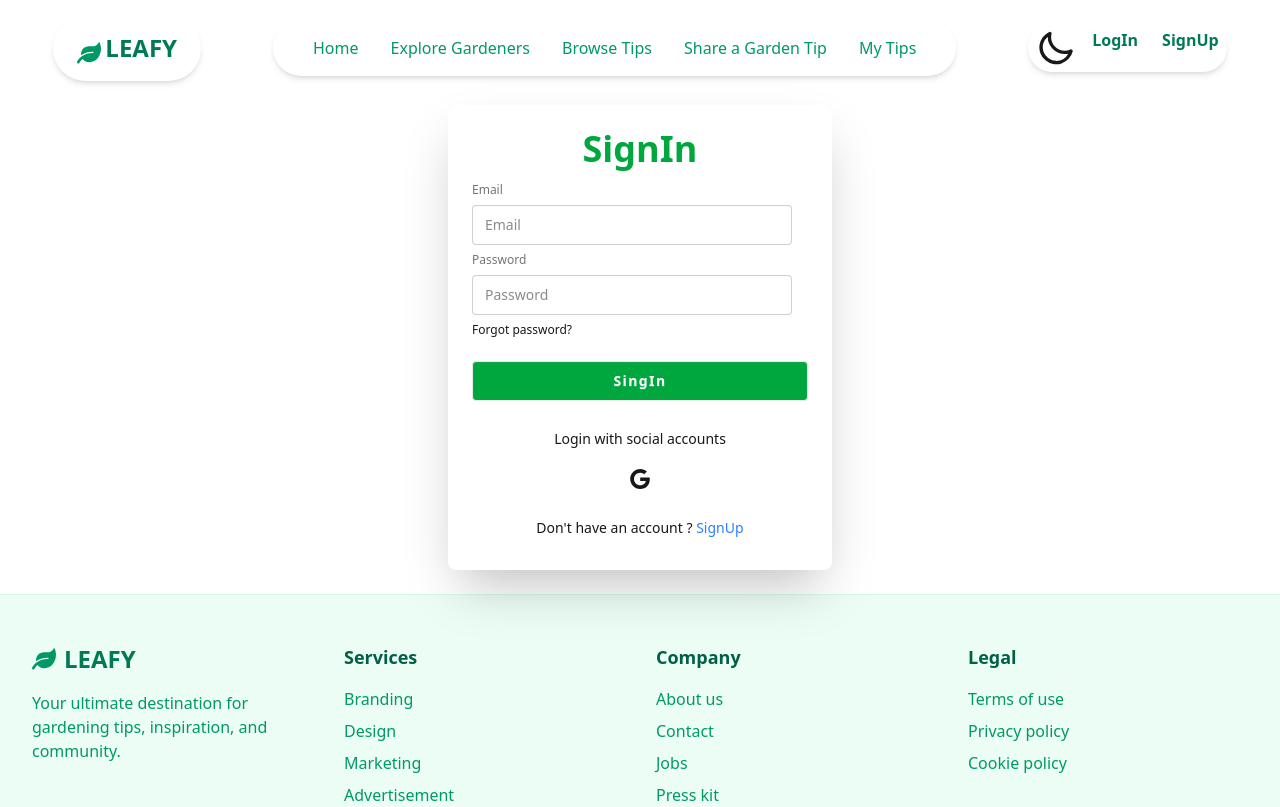
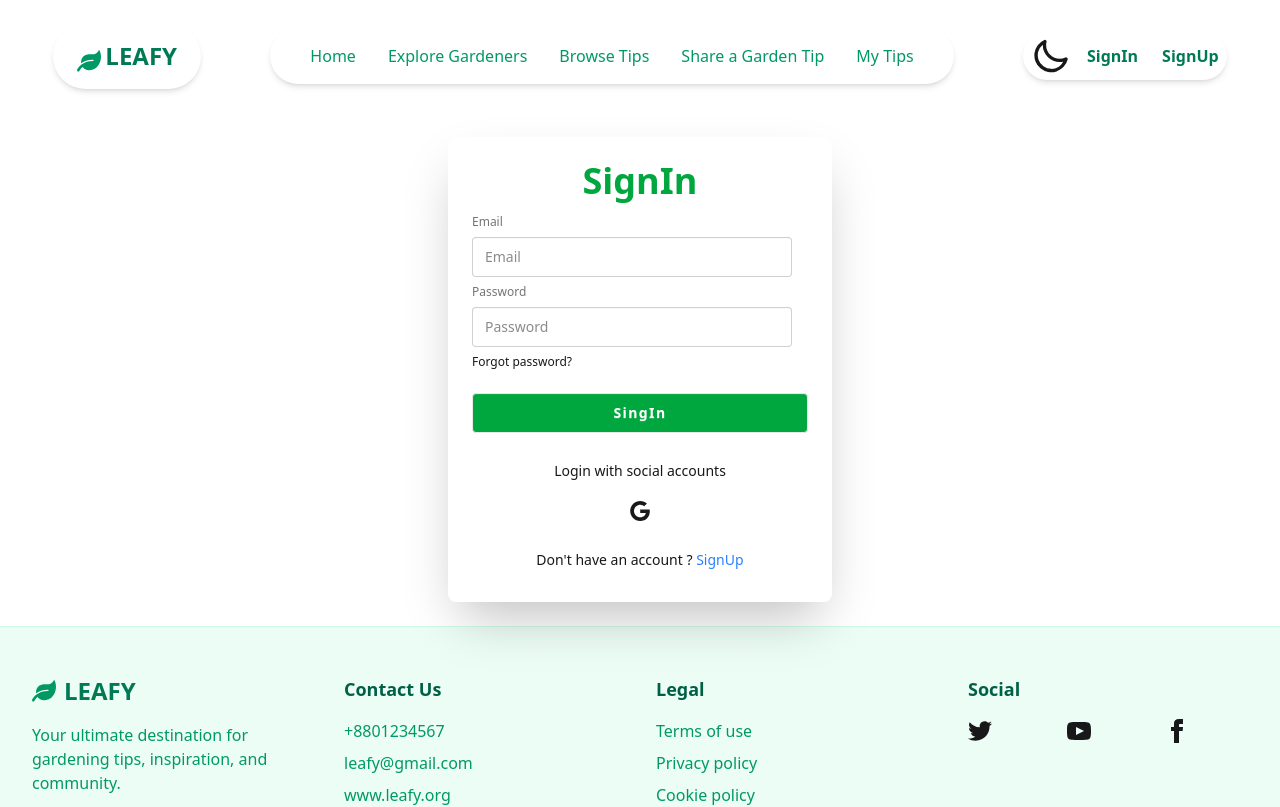
Before and after one commit to Mehedi-Hasan-code/Leafy_client, a React (Vite) app: page /signin in a window 1280 px wide. Shown: the top 807 px of the page. Built offline with nearby package versions, Linux system fonts and the light colour scheme; no server answers.

Commit message:
added private route

```diff
--- a/index.html
+++ b/index.html
@@ -1,5 +1,5 @@
 <!doctype html>
-<html lang="en">
+<html lang="en" data-theme="light">
   <head>
     <meta charset="UTF-8" />
     <link rel="icon" href="/logo.png" />
--- a/src/Private/PrivateRoute.jsx
+++ b/src/Private/PrivateRoute.jsx
@@ -12,7 +12,7 @@
     if (user) {
       return children;
     } else {
-      return <Navigate state={pathname} to="/login" replace />;
+      return <Navigate state={pathname} to="/signin" replace />;
     }
   }
 };
--- a/src/components/common/Footer.jsx
+++ b/src/components/common/Footer.jsx
@@ -16,39 +16,25 @@
             </p>
           </div>
           <nav className="space-y-4">
-            <h6 className="text-lg font-semibold text-emerald-800">Services</h6>
+            <h6 className="text-lg font-semibold text-emerald-800">
+              Contact Us
+            </h6>
             <div className="space-y-2">
               <a className="block text-emerald-600 hover:text-emerald-700 transition-colors duration-300">
-                Branding
+                +8801234567
               </a>
               <a className="block text-emerald-600 hover:text-emerald-700 transition-colors duration-300">
-                Design
+                leafy@gmail.com
               </a>
               <a className="block text-emerald-600 hover:text-emerald-700 transition-colors duration-300">
-                Marketing
+                www.leafy.org
               </a>
               <a className="block text-emerald-600 hover:text-emerald-700 transition-colors duration-300">
-                Advertisement
+                New York, America
               </a>
             </div>
           </nav>
-          <nav className="space-y-4">
-            <h6 className="text-lg font-semibold text-emerald-800">Company</h6>
-            <div className="space-y-2">
-              <a className="block text-emerald-600 hover:text-emerald-700 transition-colors duration-300">
-                About us
-              </a>
-              <a className="block text-emerald-600 hover:text-emerald-700 transition-colors duration-300">
-                Contact
-              </a>
-              <a className="block text-emerald-600 hover:text-emerald-700 transition-colors duration-300">
-                Jobs
-              </a>
-              <a className="block text-emerald-600 hover:text-emerald-700 transition-colors duration-300">
-                Press kit
-              </a>
-            </div>
-          </nav>
+
           <nav className="space-y-4">
             <h6 className="text-lg font-semibold text-emerald-800">Legal</h6>
             <div className="space-y-2">
@@ -60,6 +46,44 @@
               </a>
               <a className="block text-emerald-600 hover:text-emerald-700 transition-colors duration-300">
                 Cookie policy
+              </a>
+            </div>
+          </nav>
+          <nav className='flex flex-col gap-4'>
+            <h6 className="text-lg font-semibold text-emerald-800">Social</h6>
+            <div className="grid grid-flow-col gap-4">
+              <a>
+                <svg
+                  xmlns="http://www.w3.org/2000/svg"
+                  width="24"
+                  height="24"
+                  viewBox="0 0 24 24"
+                  className="fill-current"
+                >
+                  <path d="M24 4.557c-.883.392-1.832.656-2.828.775 1.017-.609 1.798-1.574 2.165-2.724-.951.564-2.005.974-3.127 1.195-.897-.957-2.178-1.555-3.594-1.555-3.179 0-5.515 2.966-4.797 6.045-4.091-.205-7.719-2.165-10.148-5.144-1.29 2.213-.669 5.108 1.523 6.574-.806-.026-1.566-.247-2.229-.616-.054 2.281 1.581 4.415 3.949 4.89-.693.188-1.452.232-2.224.084.626 1.956 2.444 3.379 4.6 3.419-2.07 1.623-4.678 2.348-7.29 2.04 2.179 1.397 4.768 2.212 7.548 2.212 9.142 0 14.307-7.721 13.995-14.646.962-.695 1.797-1.562 2.457-2.549z"></path>
+                </svg>
+              </a>
+              <a>
+                <svg
+                  xmlns="http://www.w3.org/2000/svg"
+                  width="24"
+                  height="24"
+                  viewBox="0 0 24 24"
+                  className="fill-current"
+                >
+                  <path d="M19.615 3.184c-3.604-.246-11.631-.245-15.23 0-3.897.266-4.356 2.62-4.385 8.816.029 6.185.484 8.549 4.385 8.816 3.6.245 11.626.246 15.23 0 3.897-.266 4.356-2.62 4.385-8.816-.029-6.185-.484-8.549-4.385-8.816zm-10.615 12.816v-8l8 3.993-8 4.007z"></path>
+                </svg>
+              </a>
+              <a>
+                <svg
+                  xmlns="http://www.w3.org/2000/svg"
+                  width="24"
+                  height="24"
+                  viewBox="0 0 24 24"
+                  className="fill-current"
+                >
+                  <path d="M9 8h-3v4h3v12h5v-12h3.642l.358-4h-4v-1.667c0-.955.192-1.333 1.115-1.333h2.885v-5h-3.808c-3.596 0-5.192 1.583-5.192 4.615v3.385z"></path>
+                </svg>
               </a>
             </div>
           </nav>
--- a/src/components/common/Navbar.jsx
+++ b/src/components/common/Navbar.jsx
@@ -3,12 +3,14 @@
 import { CircleUser } from 'lucide-react';
 import { useContext, useState, useEffect } from 'react';
 import { AuthContext } from '../../context/AuthContext';
+import { useTheme } from '../../context/ThemeContext';
 import { toast } from 'react-toastify';
 import { FaLeaf } from 'react-icons/fa';
 import { Tooltip } from 'react-tooltip';
 
 const Navbar = () => {
   const { user, signOutUser } = useContext(AuthContext);
+  const { isDark, toggleTheme } = useTheme();
   const [showLogout, setShowLogout] = useState(false);
 
   // Close logout menu when clicking outside
@@ -37,7 +39,7 @@
   };
 
   return (
-    <div className="flex justify-between items-center p-0 w-11/12 mx-auto mt-4">
+    <div className="flex justify-between items-center p-0 w-11/12 mx-auto py-6">
       {/* nav start */}
       <div className="nav:px-6 nav:py-4 rounded-full flex items-center shadow-md hover:shadow-lg transition-shadow duration-300">
         <div className="dropdown">
@@ -114,11 +116,11 @@
         </ul>
       </div>
       {/* nav end */}
-      <div className="px-2 py-1 rounded-full shadow-md hover:shadow-lg transition-shadow duration-300 flex gap-4">
+      <div className="px-2 py-1 rounded-full shadow-md hover:shadow-lg transition-shadow duration-300 flex gap-4 items-center">
         {/*  */}
         <label className="swap swap-rotate">
           {/* this hidden checkbox controls the state */}
-          <input type="checkbox" />
+          <input type="checkbox" checked={isDark} onChange={toggleTheme} />
 
           {/* sun icon */}
           <svg
@@ -196,7 +198,7 @@
                   to="/signin"
                   className="text-emerald-700 font-semibold hover:text-emerald-800 transition-colors duration-300"
                 >
-                  LogIn
+                  SignIn
                 </NavLink>
               </li>
               <li>
--- a/src/components/home/ActiveGardenersCard.jsx
+++ b/src/components/home/ActiveGardenersCard.jsx
@@ -19,6 +19,7 @@
         <h1 className="text-xl font-bold text-green-800 hover:text-green-600 transition-colors duration-300">
           {name}
         </h1>
+        <p className="font-semibold text-green-700">Status: Active</p>
         <p className="font-semibold text-green-700">{expert_in}</p>
         <div className="flex justify-start gap-3 my-4">
           <div className="bg-green-50 p-2 rounded-full hover:bg-green-200 transition-colors duration-300">
--- /dev/null
+++ b/src/context/ThemeContext.jsx
@@ -0,0 +1,38 @@
+import { createContext, useContext, useEffect, useState } from 'react';
+
+const ThemeContext = createContext();
+
+export const ThemeProvider = ({ children }) => {
+  const [isDark, setIsDark] = useState(() => {
+    const savedTheme = localStorage.getItem('theme');
+    return savedTheme === 'dark';
+  });
+
+  useEffect(() => {
+    if (isDark) {
+      document.documentElement.classList.add('dark');
+      localStorage.setItem('theme', 'dark');
+    } else {
+      document.documentElement.classList.remove('dark');
+      localStorage.setItem('theme', 'light');
+    }
+  }, [isDark]);
+
+  const toggleTheme = () => {
+    setIsDark(!isDark);
+  };
+
+  return (
+    <ThemeContext.Provider value={{ isDark, toggleTheme }}>
+      {children}
+    </ThemeContext.Provider>
+  );
+};
+
+export const useTheme = () => {
+  const context = useContext(ThemeContext);
+  if (context === undefined) {
+    throw new Error('useTheme must be used within a ThemeProvider');
+  }
+  return context;
+};
--- a/src/index.css
+++ b/src/index.css
@@ -3,7 +3,7 @@
   --breakpoint-nav: 1155px;
 }
 @plugin "daisyui" {
-  themes: light;
+  themes: light --default, dark;
 }
 @plugin "daisyui/theme" {
   name: 'light';
--- a/src/layouts/Root.jsx
+++ b/src/layouts/Root.jsx
@@ -1,10 +1,16 @@
 import Navbar from '../components/common/Navbar';
 import Footer from '../components/common/Footer';
 import { Outlet } from 'react-router-dom';
+import { useTheme } from '../context/ThemeContext';
 
 const Root = () => {
+  const { isDark } = useTheme();
+
   return (
-    <div className="flex flex-col min-h-screen max-w-[1440px] mx-auto">
+    <div
+      className={`min-h-screen ${
+        isDark && 'dark bg-gray-600'}`}
+    >
       <Navbar />
       <Outlet />
       <Footer />
--- a/src/main.jsx
+++ b/src/main.jsx
@@ -5,12 +5,15 @@
 import { RouterProvider } from 'react-router';
 import AuthProvider from './context/AuthProvider.jsx';
 import { ToastContainer } from 'react-toastify';
+import { ThemeProvider } from './context/ThemeContext.jsx';
 
 createRoot(document.getElementById('root')).render(
   <StrictMode>
     <AuthProvider>
-      <RouterProvider router={router} />
-      <ToastContainer position="top-center" />
+      <ThemeProvider>
+        <RouterProvider router={router} />
+        <ToastContainer position="top-center" />
+      </ThemeProvider>
     </AuthProvider>
   </StrictMode>
 );
--- a/src/pages/Home.jsx
+++ b/src/pages/Home.jsx
@@ -12,7 +12,7 @@
   const activeGardeners = useLoaderData();
 
   return (
-    <div className="mx-auto px-4 sm:px-6 lg:px-8 py-12 space-y-20">
+    <div className="px-4 sm:px-6 lg:px-8 py-12 space-y-20">
       <Hero />
       <FeaturedGardeners activeGardeners={activeGardeners} />
       <Tips />
--- /dev/null
+++ b/tailwind.config.js
@@ -0,0 +1,13 @@
+/** @type {import('tailwindcss').Config} */
+export default {
+  content: ['./index.html', './src/**/*.{js,ts,jsx,tsx}'],
+  darkMode: 'class',
+  theme: {
+    extend: {
+      colors: {
+        // Add your custom colors here
+      },
+    },
+  },
+  plugins: [],
+};
```
Also changed, not shown: src/routes/router.jsx (+5 -4 lines).
